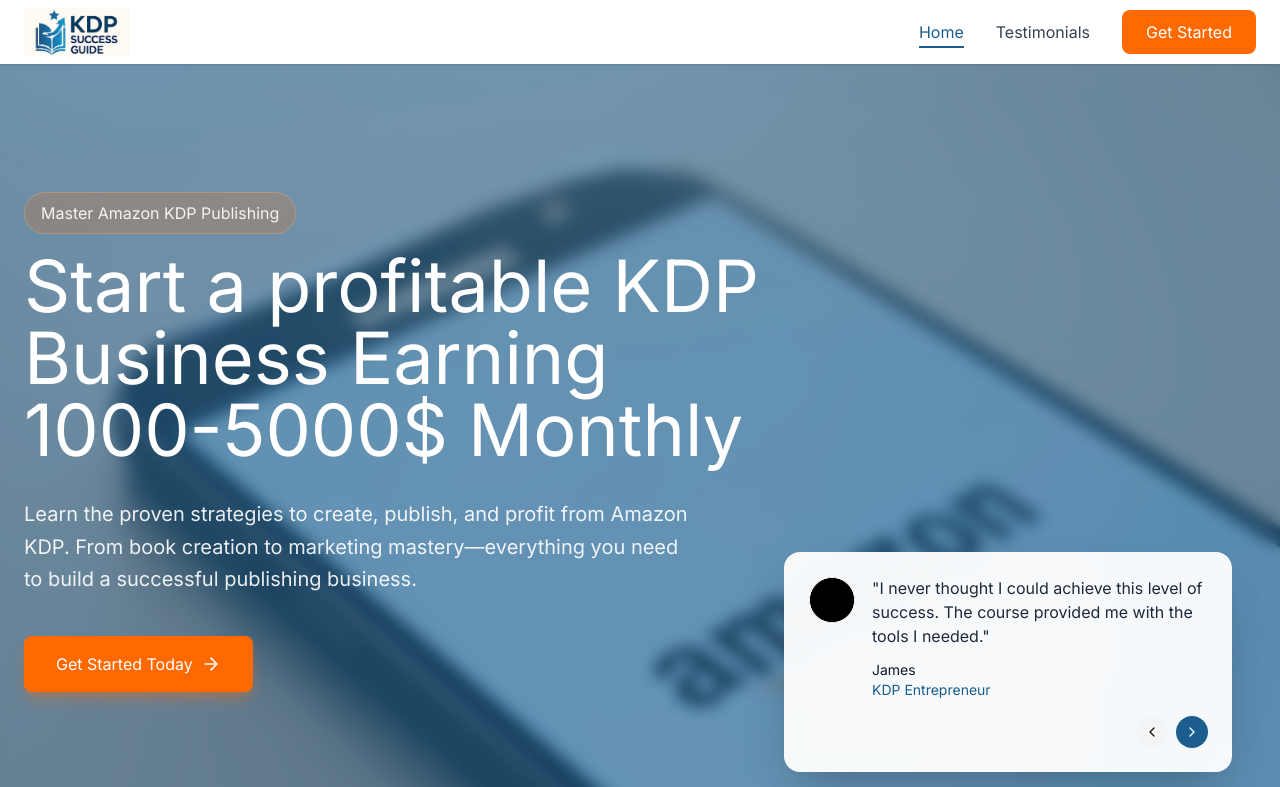
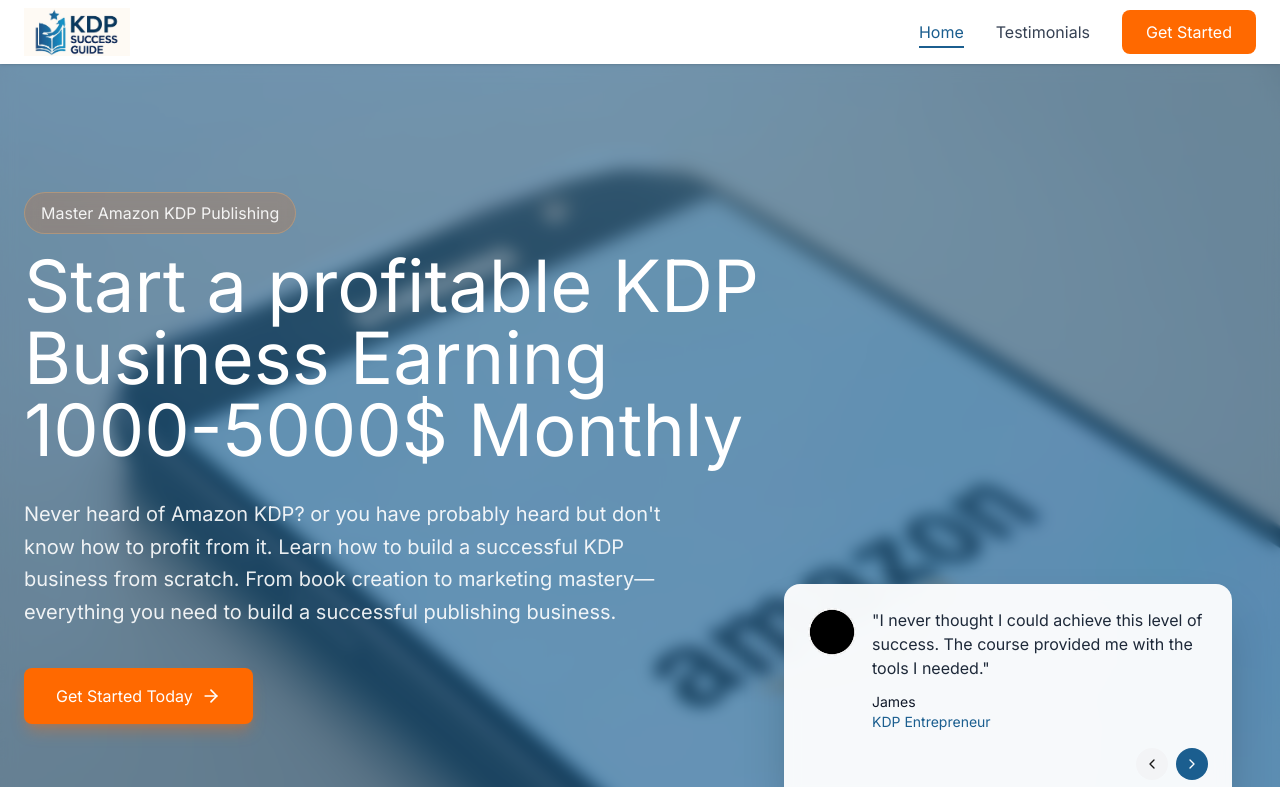
Before and after one commit to Kandibalay/dsamsolutions, a React (Vite) app: page / in a window 1280 px wide. Shown: the top 787 px of the page. Built offline with nearby package versions, Linux system fonts and the light colour scheme.

Commit message:
edited Hero

```diff
--- a/src/components/Hero.tsx
+++ b/src/components/Hero.tsx
@@ -15,16 +15,16 @@
   {
     image: Amazon5,
     title: "Start a profitable KDP Business Earning 1000-5000$ Monthly",
-    subtitle: "Learn the proven strategies to create, publish, and profit from Amazon KDP. From book creation to marketing mastery—everything you need to build a successful publishing business."
+    subtitle: "Never heard of Amazon KDP? or you have probably heard but don't know how to profit from it. Learn how to build a successful KDP business from scratch. From book creation to marketing mastery—everything you need to build a successful publishing business."
   },
   {
     image: "https://images.unsplash.com/photo-1610731826702-6ded935d39a2?crop=entropy&cs=tinysrgb&fit=max&fm=jpg&ixid=M3w3Nzg4Nzd8MHwxfHNlYXJjaHwxfHxhbWF6b24lMjBraW5kbGUlMjBib29rcyUyMHJlYWRpbmd8ZW58MXx8fHwxNzY1NDc2MTI0fDA&ixlib=rb-4.1.0&q=80&w=1080&utm_source=figma&utm_medium=referral",
-    title: "Learn From Scratch to Advanced in KDP Publishing",
-    subtitle:  "Learn how to engage AI tools to create high-quality, low-content books that sell. learn marketing strategies that drive traffic and boost sales on Amazon KDP."
+    title: "Learn From Scratch to Advanced all about KDP Publishing",
+    subtitle:  "You would Learn the basics of book creation, also how to leverage AI tools to create high-quality, low-content books that sell. You would also learn marketing strategies that drive traffic and boost sales on Amazon KDP."
   },
   {
     image: "https://images.unsplash.com/photo-1522202176988-66273c2fd55f?w=800&q=80",
-    title:"Shy about showing your Face to make money?  Don't worry",
+    title:"Shy about showing your Face? Don't worry",
     subtitle: "All you need is the skills you would be learning in this course. The same strategies that helped hundreds reach $5k/month are waiting for you. No fluff, just results."
   }
 ];
```
